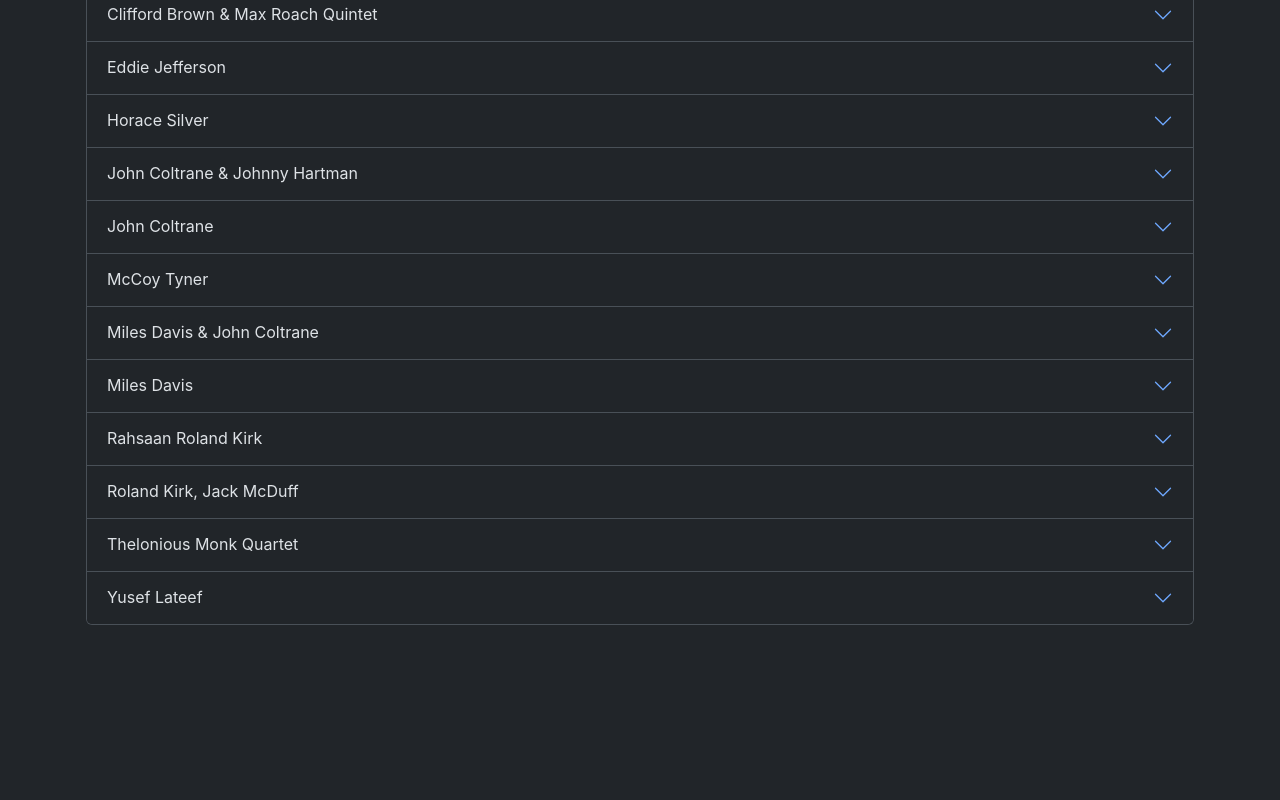
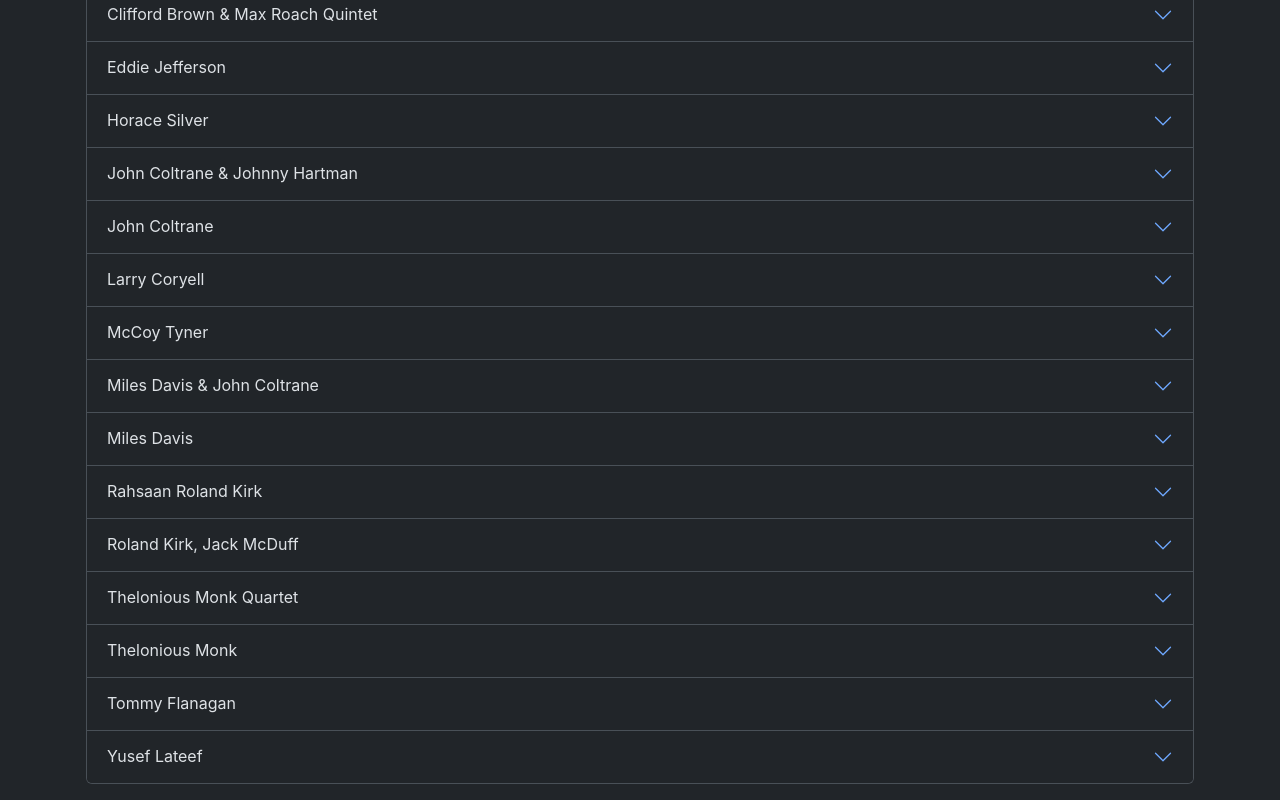
Before and after one commit to jjuback/epistrophy, a React (Create React App) app: page / in a window 1280 px wide. Shown: the part 346-1146 px from the top of the page. Before the commit the page ends 987 px from the top, so only its background shows below. Built offline with nearby package versions, Linux system fonts and the light colour scheme; the HTML template or start-up script is replaced by a standard one.

Commit message:
Updated manifest

```diff
--- a/src/data.js
+++ b/src/data.js
@@ -960,6 +960,49 @@ export const cdVault =
     ]
   },
   {
+    "Name": "Larry Coryell",
+    "Albums": [
+      {
+        "Title": "Live From Bahia",
+        "Cover": "Larry Coryell/Live From Bahia/Folder.jpg",
+        "Tracks": [
+          {
+            "Title": "The Harbor",
+            "Url": "Larry Coryell/Live From Bahia/01 The Harbor.mp3"
+          },
+          {
+            "Title": "Old City New City",
+            "Url": "Larry Coryell/Live From Bahia/02 Old City New City.mp3"
+          },
+          {
+            "Title": "The Crab Peddler",
+            "Url": "Larry Coryell/Live From Bahia/03 The Crab Peddler.mp3"
+          },
+          {
+            "Title": "Oshum, Goddess Of Love",
+            "Url": "Larry Coryell/Live From Bahia/04 Oshum, Goddess Of Love.mp3"
+          },
+          {
+            "Title": "Bloco Loco",
+            "Url": "Larry Coryell/Live From Bahia/05 Bloco Loco.mp3"
+          },
+          {
+            "Title": "Panama",
+            "Url": "Larry Coryell/Live From Bahia/06 Panama.mp3"
+          },
+          {
+            "Title": "Gabriela's Song",
+            "Url": "Larry Coryell/Live From Bahia/08 Gabriela's Song.mp3"
+          },
+          {
+            "Title": "Vera Cruz",
+            "Url": "Larry Coryell/Live From Bahia/09 Vera Cruz.mp3"
+          }
+        ]
+      }
+    ]
+  },
+  {
     "Name": "McCoy Tyner",
     "Albums": [
       {
@@ -1326,6 +1369,227 @@ export const cdVault =
     ]
   },
   {
+    "Name": "Thelonious Monk",
+    "Albums": [
+      {
+        "Title": "Monk's Classic Recordings",
+        "Cover": "Thelonious Monk/Monk's Classic Recordings/Folder.jpg",
+        "Tracks": [
+          {
+            "Title": "Blue Sphere",
+            "Url": "Thelonious Monk/Monk's Classic Recordings/01 Blue Sphere.mp3"
+          },
+          {
+            "Title": "Evidence",
+            "Url": "Thelonious Monk/Monk's Classic Recordings/02 Evidence.mp3"
+          },
+          {
+            "Title": "Criss Cross",
+            "Url": "Thelonious Monk/Monk's Classic Recordings/03 Criss Cross.mp3"
+          },
+          {
+            "Title": "Nice Work If You Can Get It",
+            "Url": "Thelonious Monk/Monk's Classic Recordings/04 Nice Work If You Can Get It.mp3"
+          },
+          {
+            "Title": "Jackie-Ing",
+            "Url": "Thelonious Monk/Monk's Classic Recordings/05 Jackie-Ing.mp3"
+          },
+          {
+            "Title": "The Man I Love",
+            "Url": "Thelonious Monk/Monk's Classic Recordings/06 The Man I Love.mp3"
+          },
+          {
+            "Title": "Crepescule With Nellie",
+            "Url": "Thelonious Monk/Monk's Classic Recordings/07 Crepescule With Nellie.mp3"
+          },
+          {
+            "Title": "Little Rootie Tootie",
+            "Url": "Thelonious Monk/Monk's Classic Recordings/08 Little Rootie Tootie.mp3"
+          },
+          {
+            "Title": "Trinkle Tinkle",
+            "Url": "Thelonious Monk/Monk's Classic Recordings/09 Trinkle Tinkle.mp3"
+          },
+          {
+            "Title": "Ruby My Dear",
+            "Url": "Thelonious Monk/Monk's Classic Recordings/10 Ruby My Dear.mp3"
+          },
+          {
+            "Title": "Nutty",
+            "Url": "Thelonious Monk/Monk's Classic Recordings/11 Nutty.mp3"
+          },
+          {
+            "Title": "Something In Blue",
+            "Url": "Thelonious Monk/Monk's Classic Recordings/12 Something In Blue.mp3"
+          }
+        ]
+      },
+      {
+        "Title": "San Francisco Holiday",
+        "Cover": "Thelonious Monk/San Francisco Holiday/Folder.jpg",
+        "Tracks": [
+          {
+            "Title": "San Francisco Holiday",
+            "Url": "Thelonious Monk/San Francisco Holiday/05 San Francisco Holiday.mp3"
+          },
+          {
+            "Title": "Four In One",
+            "Url": "Thelonious Monk/San Francisco Holiday/06 Four In One.mp3"
+          }
+        ]
+      },
+      {
+        "Title": "Standards",
+        "Cover": "Thelonious Monk/Standards/Folder.jpg",
+        "Tracks": [
+          {
+            "Title": "Memories Of You",
+            "Url": "Thelonious Monk/Standards/01 Memories Of You.mp3"
+          },
+          {
+            "Title": "Don't Blame Me",
+            "Url": "Thelonious Monk/Standards/02 Don't Blame Me.mp3"
+          },
+          {
+            "Title": "Just You, Just Me",
+            "Url": "Thelonious Monk/Standards/03 Just You, Just Me.mp3"
+          },
+          {
+            "Title": "I'm Confessin' (That I Love You)",
+            "Url": "Thelonious Monk/Standards/04 I'm Confessin' (That I Love You).mp3"
+          },
+          {
+            "Title": "Tea For Two",
+            "Url": "Thelonious Monk/Standards/05 Tea For Two.mp3"
+          },
+          {
+            "Title": "Liza (All The Clouds'll Roll Away)",
+            "Url": "Thelonious Monk/Standards/07 Liza (All The Clouds'll Roll Away).mp3"
+          },
+          {
+            "Title": "I Hadn't Anyone Till You",
+            "Url": "Thelonious Monk/Standards/08 I Hadn't Anyone Till You.mp3"
+          },
+          {
+            "Title": "Nice Work If You Can Get It",
+            "Url": "Thelonious Monk/Standards/09 Nice Work If You Can Get It.mp3"
+          },
+          {
+            "Title": "Between The Devil And The Deep Blue Sea",
+            "Url": "Thelonious Monk/Standards/10 Between The Devil And The Deep Blue Sea.mp3"
+          }
+        ]
+      },
+      {
+        "Title": "Straight No Chaser- Music From The Motion Picture",
+        "Cover": "Thelonious Monk/Straight No Chaser- Music From The Motion Picture/Folder.jpg",
+        "Tracks": [
+          {
+            "Title": "Straight, No Chaser",
+            "Url": "Thelonious Monk/Straight No Chaser- Music From The Motion Picture/01 Straight, No Chaser.mp3"
+          },
+          {
+            "Title": "Pannonica",
+            "Url": "Thelonious Monk/Straight No Chaser- Music From The Motion Picture/02 Pannonica.mp3"
+          },
+          {
+            "Title": "Trinkle, Tinkle",
+            "Url": "Thelonious Monk/Straight No Chaser- Music From The Motion Picture/03 Trinkle, Tinkle.mp3"
+          },
+          {
+            "Title": "Ugly Beauty (Rehearsal)",
+            "Url": "Thelonious Monk/Straight No Chaser- Music From The Motion Picture/04 Ugly Beauty (Rehearsal).mp3"
+          },
+          {
+            "Title": "Ugly Beauty",
+            "Url": "Thelonious Monk/Straight No Chaser- Music From The Motion Picture/05 Ugly Beauty.mp3"
+          },
+          {
+            "Title": "Epistrophy",
+            "Url": "Thelonious Monk/Straight No Chaser- Music From The Motion Picture/06 Epistrophy.mp3"
+          },
+          {
+            "Title": "Evidence",
+            "Url": "Thelonious Monk/Straight No Chaser- Music From The Motion Picture/07 Evidence.mp3"
+          },
+          {
+            "Title": "Lulu's Back In Town",
+            "Url": "Thelonious Monk/Straight No Chaser- Music From The Motion Picture/09 Lulu's Back In Town.mp3"
+          },
+          {
+            "Title": "Don't Blame Me",
+            "Url": "Thelonious Monk/Straight No Chaser- Music From The Motion Picture/10 Don't Blame Me.mp3"
+          },
+          {
+            "Title": "Sweetheart Of All My Dreams",
+            "Url": "Thelonious Monk/Straight No Chaser- Music From The Motion Picture/11 Sweetheart Of All My Dreams.mp3"
+          }
+        ]
+      },
+      {
+        "Title": "The Composer",
+        "Cover": "Thelonious Monk/The Composer/Folder.jpg",
+        "Tracks": [
+          {
+            "Title": "'Round Midnight",
+            "Url": "Thelonious Monk/The Composer/01 'Round Midnight.mp3"
+          },
+          {
+            "Title": "Bemsha Swing",
+            "Url": "Thelonious Monk/The Composer/02 Bemsha Swing.mp3"
+          },
+          {
+            "Title": "Rhythm-A-Ning",
+            "Url": "Thelonious Monk/The Composer/03 Rhythm-A-Ning.mp3"
+          },
+          {
+            "Title": "Reflections",
+            "Url": "Thelonious Monk/The Composer/04 Reflections.mp3"
+          },
+          {
+            "Title": "Straight, No Chaser",
+            "Url": "Thelonious Monk/The Composer/05 Straight, No Chaser.mp3"
+          },
+          {
+            "Title": "Brilliant Corners",
+            "Url": "Thelonious Monk/The Composer/06 Brilliant Corners.mp3"
+          },
+          {
+            "Title": "Ruby, My Dear",
+            "Url": "Thelonious Monk/The Composer/07 Ruby, My Dear.mp3"
+          },
+          {
+            "Title": "Well You Needn't",
+            "Url": "Thelonious Monk/The Composer/08 Well You Needn't.mp3"
+          },
+          {
+            "Title": "Blue Monk",
+            "Url": "Thelonious Monk/The Composer/09 Blue Monk.mp3"
+          },
+          {
+            "Title": "Criss Cross",
+            "Url": "Thelonious Monk/The Composer/10 Criss Cross.mp3"
+          },
+          {
+            "Title": "Crepuscule With Nellie",
+            "Url": "Thelonious Monk/The Composer/11 Crepuscule With Nellie.mp3"
+          }
+        ]
+      }
+    ]
+  },
+  {
+    "Name": "Tommy Flanagan",
+    "Albums": [
+      {
+        "Title": "Sunset And The Mockingbird",
+        "Cover": "Tommy Flanagan/Sunset And The Mockingbird/Folder.jpg",
+        "Tracks": []
+      }
+    ]
+  },
+  {
     "Name": "Yusef Lateef",
     "Albums": [
       {
```
